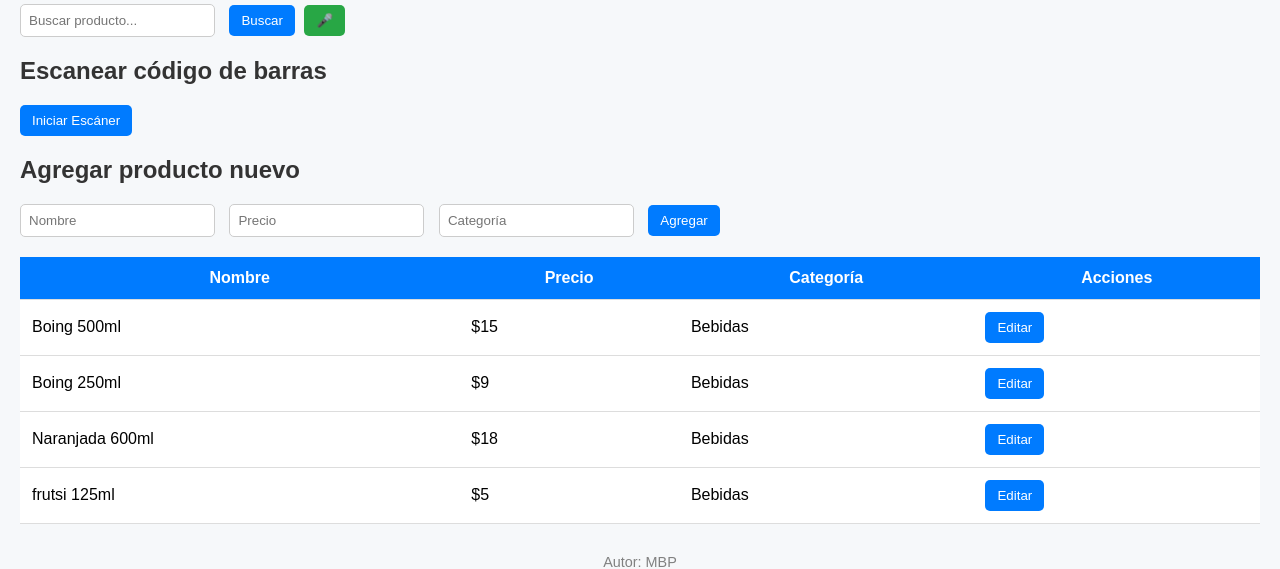
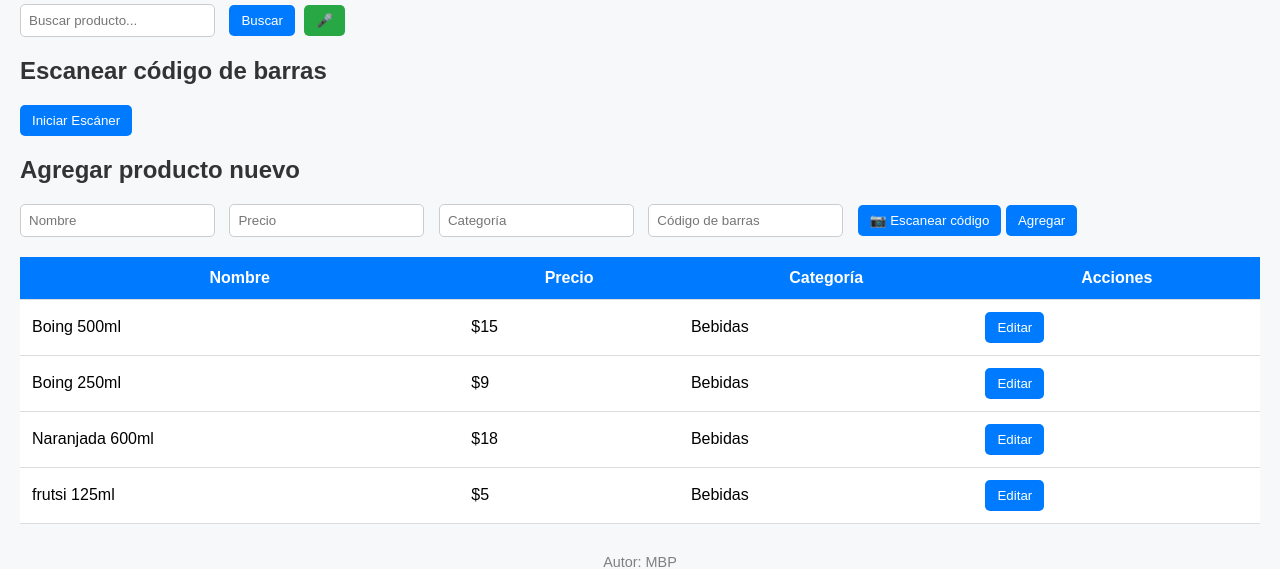
Before and after one commit to Marino2036/listaP, a Flask app: page / in a window 1280 px wide. Shown: the part 176-745 px from the top of the page. Run offline with Flask 3, Linux system fonts and the light colour scheme; some libraries are stand-ins or nearby versions.

Commit message:
Tus cambios

```diff
--- a/templates/productos.html
+++ b/templates/productos.html
@@ -83,15 +83,13 @@
             color: gray;
             font-size: 0.9em;
         }
-        /* Estilo para el área del escáner */
-        #reader {
+        #reader, #reader-agregar {
             width: 320px;
             margin-top: 10px;
             margin-bottom: 20px;
         }
     </style>
 
-    <!-- Librería para escanear código de barras con cámara -->
     <script src="https://unpkg.com/html5-qrcode@2.3.7/html5-qrcode.min.js"></script>
 
     <script>
@@ -112,7 +110,6 @@
             reconocimiento.start();
         }
 
-        // Función para iniciar el escáner de código de barras
         function startScanner() {
             const html5QrCode = new Html5Qrcode("reader");
             const config = { fps: 10, qrbox: 250 };
@@ -121,20 +118,35 @@
                 { facingMode: "environment" },
                 config,
                 qrCodeMessage => {
-                    console.log("Código detectado: " + qrCodeMessage);
-                    // Poner el código detectado en el input de búsqueda
                     document.getElementById('busqueda').value = qrCodeMessage;
-                    // Detener el escáner
                     html5QrCode.stop().then(() => {
-                        // Enviar el formulario de búsqueda automáticamente
                         document.forms[0].submit();
                     }).catch(err => {
                         console.error("Error al detener el escáner", err);
                     });
                 },
-                errorMessage => {
-                    // console.log("Error de escaneo (puede ignorarse): ", errorMessage);
-                }
+                errorMessage => {}
+            ).catch(err => {
+                console.error("No se pudo iniciar el escáner", err);
+            });
+        }
+
+        function startAddScanner() {
+            const html5QrCode = new Html5Qrcode("reader-agregar");
+            const config = { fps: 10, qrbox: 250 };
+
+            html5QrCode.start(
+                { facingMode: "environment" },
+                config,
+                qrCodeMessage => {
+                    document.getElementById('codigo').value = qrCodeMessage;
+                    html5QrCode.stop().then(() => {
+                        document.getElementById('reader-agregar').innerHTML = "";
+                    }).catch(err => {
+                        console.error("Error al detener escáner", err);
+                    });
+                },
+                errorMessage => {}
             ).catch(err => {
                 console.error("No se pudo iniciar el escáner", err);
             });
@@ -160,7 +172,6 @@
         <button type="button" onclick="iniciarReconocimiento()" class="mic-btn">🎤</button>
     </form>
 
-    <!-- Nueva sección para escaneo -->
     <h2>Escanear código de barras</h2>
     <div id="reader"></div>
     <button type="button" onclick="startScanner()">Iniciar Escáner</button>
@@ -170,8 +181,16 @@
         <input type="text" name="nombre" placeholder="Nombre" required>
         <input type="number" name="precio" placeholder="Precio" required min="0" step="0.01">
         <input type="text" name="categoria" placeholder="Categoría" required>
+
+        <!-- Campo para código de barras -->
+        <input type="text" name="codigo" id="codigo" placeholder="Código de barras">
+        <button type="button" onclick="startAddScanner()">📷 Escanear código</button>
+
         <button type="submit">Agregar</button>
     </form>
+
+    <!-- Área del escáner al agregar -->
+    <div id="reader-agregar"></div>
 
     <table>
         <thead>
```
